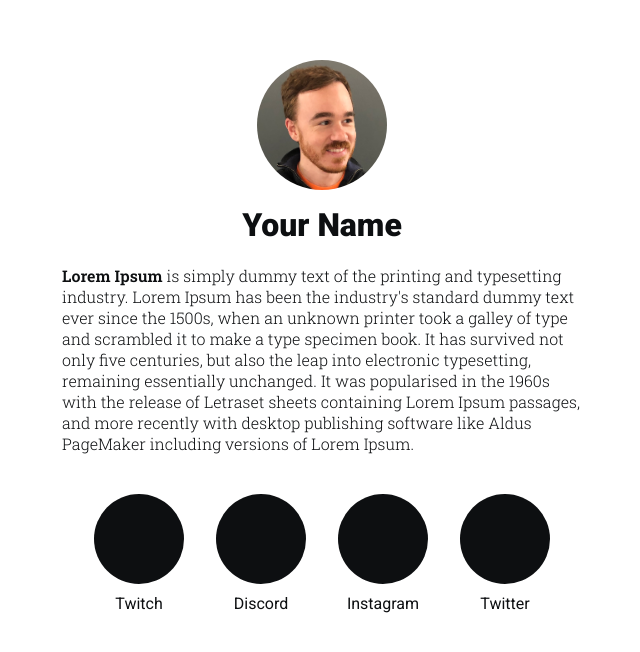
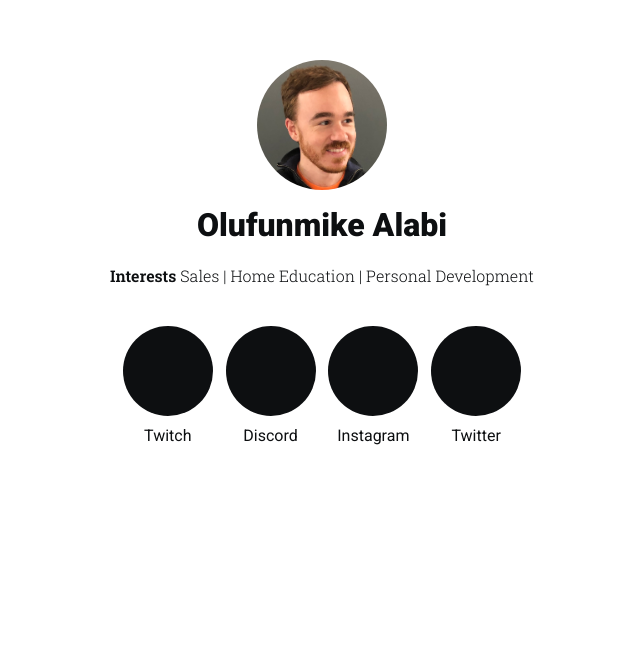
Before and after one commit to olufunmike-coach/olufunmike, a plain HTML site: page index.html in a window 1280 px wide. Shown: the whole page, without its empty margins (318-958 px from the left). Drawn offline with Linux system fonts and the light colour scheme.

Commit message:
Update index.html

```diff
--- a/index.html
+++ b/index.html
@@ -92,20 +92,11 @@
       <div id="page-home">
         <div class="profile-photo"></div>
         <div class="profile-text">
-          <h1>Your Name</h1>
+          <h1>Olufunmike Alabi</h1>
         </div>
         <div class="page-body">
           <div class="about">
-            <strong>Lorem Ipsum</strong> is simply dummy text of the printing
-            and typesetting industry. Lorem Ipsum has been the industry's
-            standard dummy text ever since the 1500s, when an unknown printer
-            took a galley of type and scrambled it to make a type specimen book.
-            It has survived not only five centuries, but also the leap into
-            electronic typesetting, remaining essentially unchanged. It was
-            popularised in the 1960s with the release of Letraset sheets
-            containing Lorem Ipsum passages, and more recently with desktop
-            publishing software like Aldus PageMaker including versions of
-            Lorem Ipsum.
+            <strong>Interests</strong> Sales | Home Education | Personal Development
           </div>
           <div class="linkage">
             <a href="https://www.twitch.tv/jzimz" class="link-item twitch">
```
